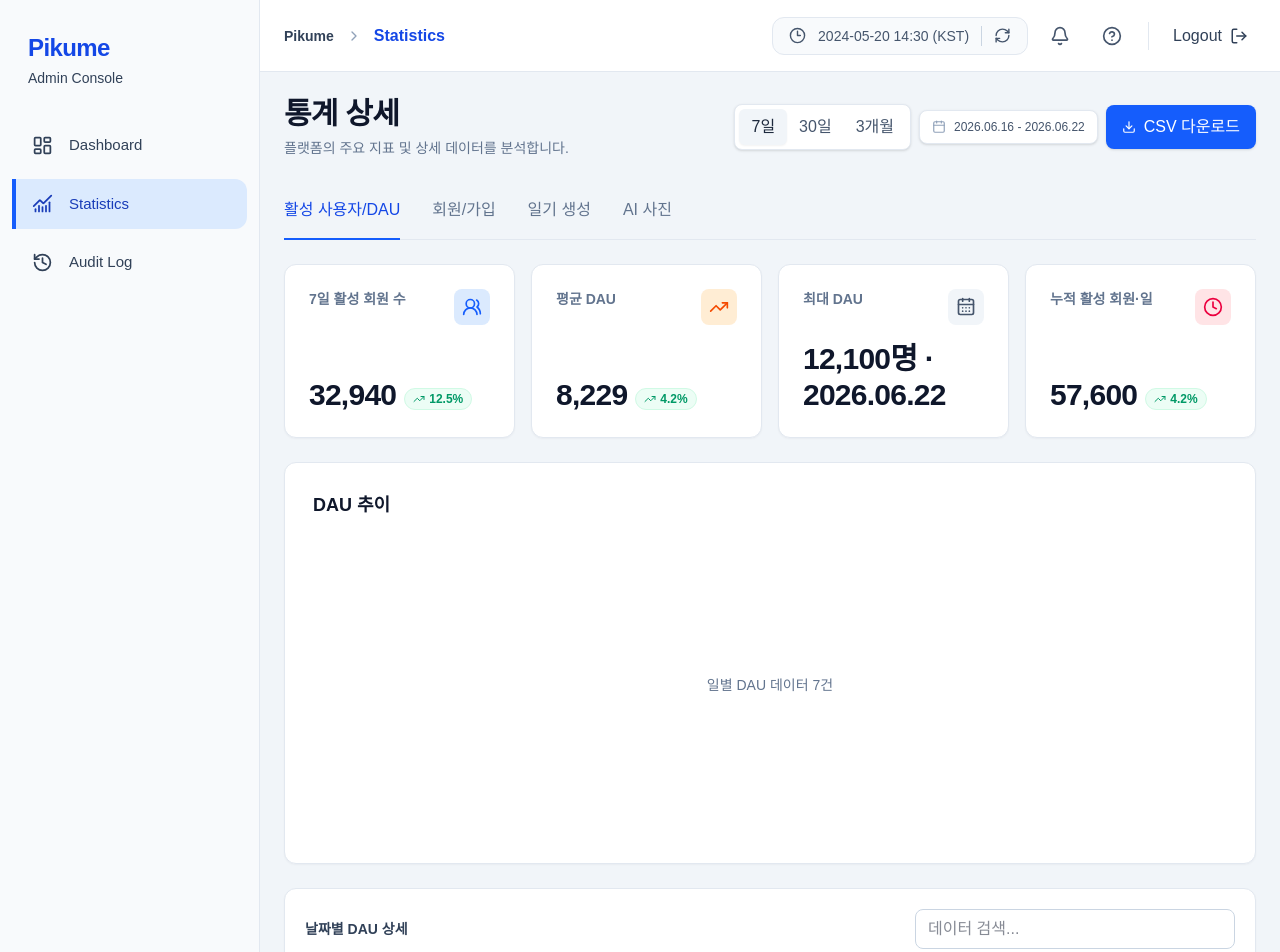
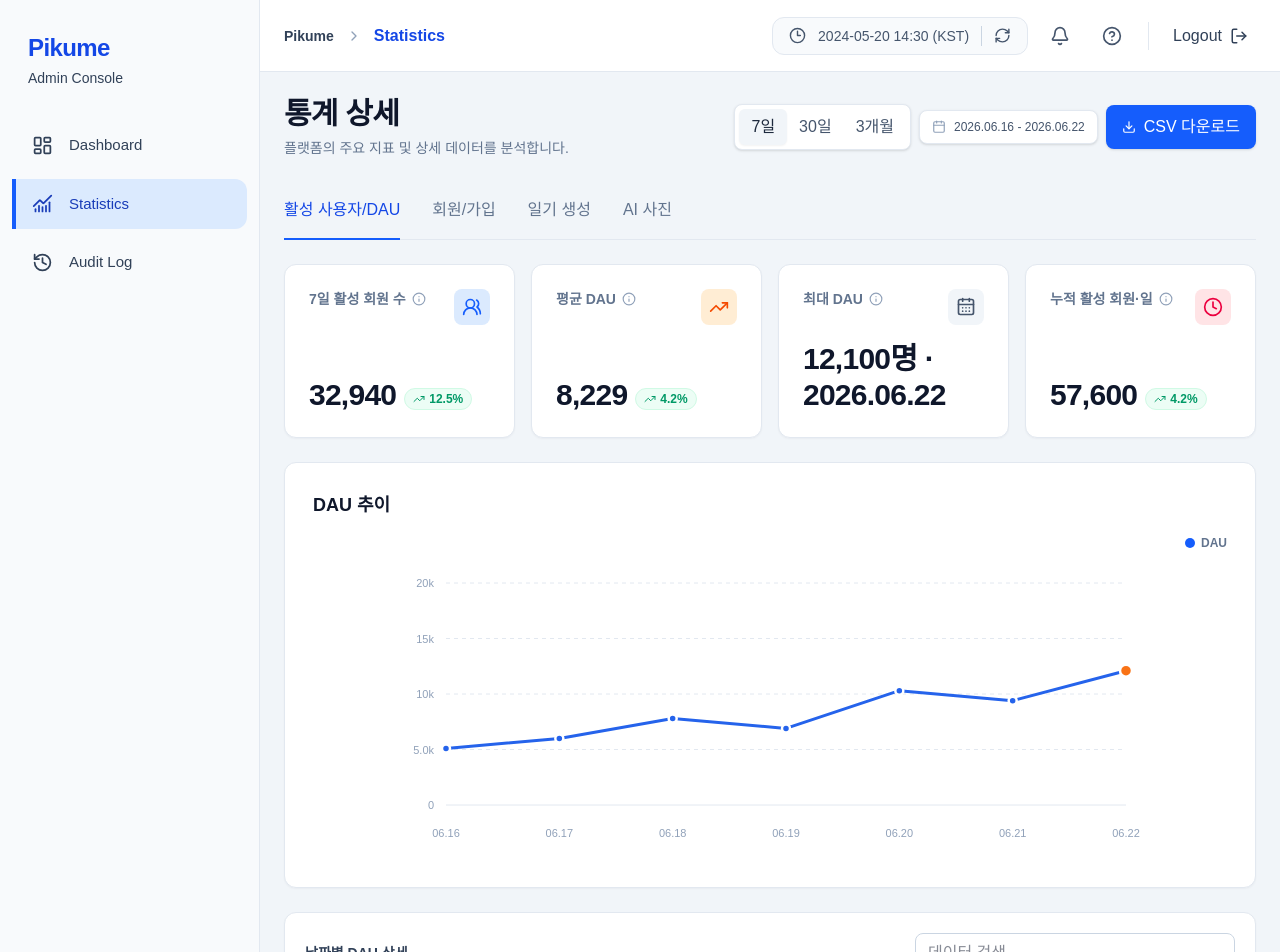
Before and after one commit to PikUme/piku-admin, a Next.js app: page /admin/statistics in a window 1280 px wide. Shown: the top 952 px of the page. Built offline with nearby package versions, Linux system fonts and the light colour scheme.

Commit message:
feat: DAU 선 차트와 KPI 설명 추가

```diff
--- /dev/null
+++ b/domains/admin/statistics/ui/dau-line-chart.tsx
@@ -0,0 +1,207 @@
+"use client";
+
+import { useState } from "react";
+
+import type { ActiveUserDailyPoint } from "../model/active-user-data";
+
+interface DauLineChartProps {
+  points: ActiveUserDailyPoint[];
+  peakDate: string | null;
+}
+
+function formatDate(date: string): string {
+  return date.replaceAll("-", ".");
+}
+
+function formatShortDate(date: string): string {
+  return date.slice(5).replace("-", ".");
+}
+
+function getScaleMaximum(value: number): number {
+  if (value <= 0) return 1;
+  const magnitude = 10 ** Math.floor(Math.log10(value));
+  return Math.ceil(value / magnitude) * magnitude;
+}
+
+function formatTick(value: number): string {
+  if (value >= 10_000) return `${Math.round(value / 1_000)}k`;
+  if (value >= 1_000) return `${(value / 1_000).toFixed(1)}k`;
+  return Math.round(value).toLocaleString();
+}
+
+export function DauLineChart({ points, peakDate }: DauLineChartProps) {
+  const [activeIndex, setActiveIndex] = useState<number | null>(null);
+
+  if (points.length === 0) {
+    return (
+      <div className="flex h-[300px] items-center justify-center text-sm font-medium text-slate-500">
+        조회 기간의 활성 사용자 데이터가 없습니다.
+      </div>
+    );
+  }
+
+  const width = 760;
+  const height = 300;
+  const left = 56;
+  const right = 24;
+  const top = 24;
+  const bottom = 54;
+  const chartWidth = width - left - right;
+  const chartHeight = height - top - bottom;
+  const maxScale = getScaleMaximum(
+    Math.max(...points.map((point) => point.dau)),
+  );
+  const ticks = [0, 0.25, 0.5, 0.75, 1].map(
+    (ratio) => maxScale * ratio,
+  );
+  const xFor = (index: number) =>
+    points.length === 1
+      ? left + chartWidth / 2
+      : left + (index / (points.length - 1)) * chartWidth;
+  const yFor = (value: number) =>
+    top + chartHeight - (value / maxScale) * chartHeight;
+  const linePoints = points
+    .map((point, index) => `${xFor(index)},${yFor(point.dau)}`)
+    .join(" ");
+  const labelInterval =
+    points.length <= 7 ? 1 : points.length <= 30 ? 5 : 14;
+
+  return (
+    <div className="relative">
+      <div className="mb-2 flex justify-end">
+        <span className="inline-flex items-center gap-1.5 text-xs font-semibold text-slate-500">
+          <span className="size-2.5 rounded-full bg-blue-600" aria-hidden="true" />
+          DAU
+        </span>
+      </div>
+
+      <svg
+        className="h-[300px] w-full overflow-visible"
+        viewBox={`0 0 ${width} ${height}`}
+        role="img"
+        aria-label="일별 DAU 선 차트"
+      >
+        {ticks.map((tick) => {
+          const y = yFor(tick);
+          return (
+            <g key={tick}>
+              <line
+                x1={left}
+                x2={width - right}
+                y1={y}
+                y2={y}
+                stroke="#e2e8f0"
+                strokeDasharray={tick === 0 ? undefined : "4 4"}
+              />
+              <text
+                x={left - 12}
+                y={y + 4}
+                textAnchor="end"
+                fontSize="11"
+                className="fill-slate-400 font-medium"
+              >
+                {formatTick(tick)}
+              </text>
+            </g>
+          );
+        })}
+
+        <polyline
+          points={linePoints}
+          fill="none"
+          stroke="#2563eb"
+          strokeWidth="3"
+          strokeLinejoin="round"
+          strokeLinecap="round"
+        />
+
+        {points.map((point, index) => {
+          const x = xFor(index);
+          const y = yFor(point.dau);
+          const isPeak = point.date === peakDate;
+          const isActive = activeIndex === index;
+          const showLabel =
+            index % labelInterval === 0 || index === points.length - 1;
+
+          return (
+            <g key={point.date}>
+              {showLabel && (
+                <text
+                  x={x}
+                  y={height - 22}
+                  textAnchor="middle"
+                  fontSize="11"
+                  className="fill-slate-400 font-medium"
+                >
+                  {formatShortDate(point.date)}
+                </text>
+              )}
+              <g
+                role="button"
+                tabIndex={0}
+                aria-label={`${formatDate(point.date)} DAU ${point.dau.toLocaleString()}명${isPeak ? ", 최대 DAU" : ""}`}
+                onMouseEnter={() => setActiveIndex(index)}
+                onMouseLeave={() => setActiveIndex(null)}
+                onFocus={() => setActiveIndex(index)}
+                onBlur={() => setActiveIndex(null)}
+                className="cursor-pointer outline-none"
+              >
+                <circle cx={x} cy={y} r="12" fill="transparent" />
+                <circle
+                  cx={x}
+                  cy={y}
+                  r={isPeak ? 6 : isActive ? 5 : 4}
+                  fill={isPeak ? "#f97316" : "#2563eb"}
+                  stroke="white"
+                  strokeWidth="2.5"
+                />
+              </g>
+            </g>
+          );
+        })}
+
+        {activeIndex !== null &&
+          (() => {
+            const point = points[activeIndex];
+            const pointX = xFor(activeIndex);
+            const pointY = yFor(point.dau);
+            const tooltipWidth = 142;
+            const tooltipX = Math.min(
+              Math.max(pointX - tooltipWidth / 2, left),
+              width - right - tooltipWidth,
+            );
+            const tooltipY = Math.max(pointY - 68, top);
+
+            return (
+              <g className="pointer-events-none drop-shadow-md">
+                <rect
+                  x={tooltipX}
+                  y={tooltipY}
+                  width={tooltipWidth}
+                  height="52"
+                  rx="7"
+                  fill="#1e293b"
+                />
+                <text
+                  x={tooltipX + 12}
+                  y={tooltipY + 20}
+                  fontSize="11"
+                  className="fill-white font-bold"
+                >
+                  {formatDate(point.date)}
+                </text>
+                <text
+                  x={tooltipX + 12}
+                  y={tooltipY + 39}
+                  fontSize="11"
+                  className="fill-slate-200 font-medium"
+                >
+                  DAU {point.dau.toLocaleString()}명
+                </text>
+              </g>
+            );
+          })()}
+      </svg>
+    </div>
+  );
+}
--- a/domains/admin/statistics/ui/kpi-cards.tsx
+++ b/domains/admin/statistics/ui/kpi-cards.tsx
@@ -3,6 +3,7 @@
 import {
   CalendarDays,
   Clock,
+  Info,
   TrendingDown,
   TrendingUp,
   UsersRound,
@@ -27,7 +28,19 @@ export function KPICards({ items }: KPICardsProps) {
             className="flex flex-col justify-between p-6 rounded-xl border border-slate-200 bg-white shadow-[0_1px_2px_rgba(15,23,42,0.04)] hover:shadow-md transition-shadow duration-200"
           >
             <div className="flex items-start justify-between">
-              <span className="text-sm font-semibold text-slate-500">{item.label}</span>
+              <span className="inline-flex items-center gap-1.5 text-sm font-semibold text-slate-500">
+                {item.label}
+                {item.description && (
+                  <button
+                    type="button"
+                    aria-label={`${item.label} 집계 기준`}
+                    title={item.description}
+                    className="rounded-full text-slate-400 transition hover:text-slate-700 focus:outline-none focus:ring-2 focus:ring-blue-200"
+                  >
+                    <Info size={14} aria-hidden="true" />
+                  </button>
+                )}
+              </span>
               <div className={`p-2 rounded-lg ${iconBgColor} ${iconColor}`}>
                 <Icon size={20} aria-hidden="true" />
               </div>
--- a/domains/admin/statistics/ui/statistics.tsx
+++ b/domains/admin/statistics/ui/statistics.tsx
@@ -15,6 +15,7 @@ import {
 } from "../model/statistics-data";
 
 import { KPICards } from "./kpi-cards";
+import { DauLineChart } from "./dau-line-chart";
 import { StatsTable } from "./stats-table";
 import { StatisticsTabs } from "./tabs";
 import { VisitorChart } from "./visitor-chart";
@@ -264,13 +265,10 @@ export function StatisticsPage() {
               {activeTab === "active" ? "DAU 추이" : legacyData!.chartTitle}
             </h2>
             {activeTab === "active" ? (
-              <div
-                className="flex h-[300px] items-center justify-center text-sm font-medium text-slate-500"
-                role="img"
-                aria-label="일별 DAU 선 차트"
-              >
-                일별 DAU 데이터 {activeUserData.daily.length}건
-              </div>
+              <DauLineChart
+                points={activeUserData.daily}
+                peakDate={activeUserData.summary.peakDate}
+              />
             ) : (
               <VisitorChart chartData={legacyData!.chartData} tabKind={activeTab} />
             )}
```
Also changed, not shown: 1 other file (tests, documents, lock files or other folders).
